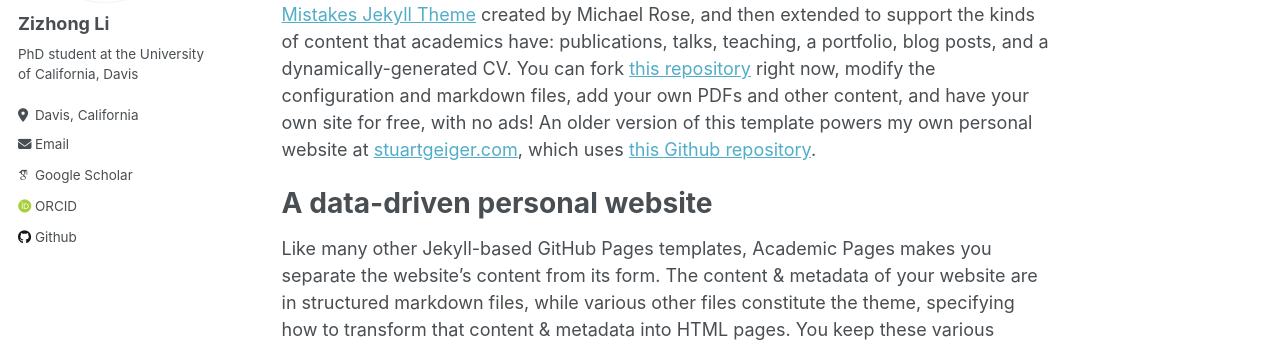
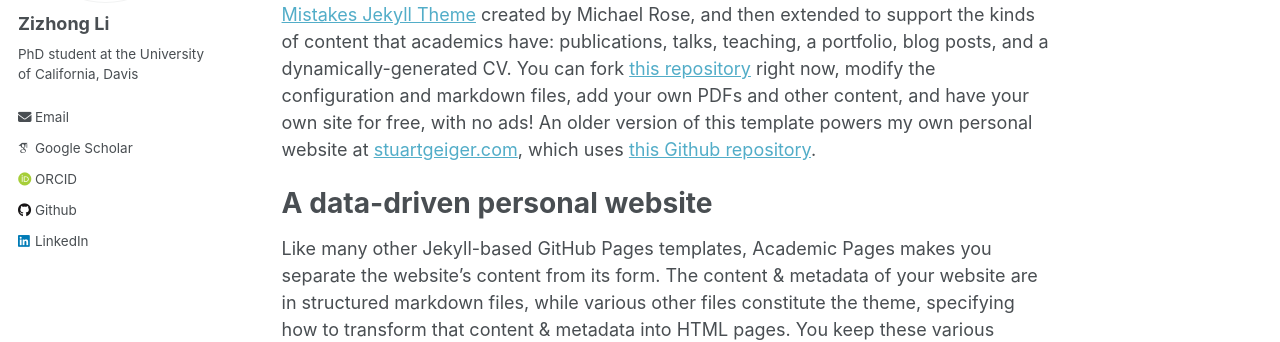
Before and after one commit to lizizhong/lizizhong.github.io, a Jekyll site: the page built from _pages/about.md, in a window 1280 px wide. Shown: the part 283-625 px from the top of the page. Built offline with Jekyll 4.4.1, drawn with Linux system fonts in a browser that asks for light colours; some web fonts are replaced.

Commit message:
Update _config.yml

```diff
--- a/_config.yml
+++ b/_config.yml
@@ -25,7 +25,7 @@ author:
   name             : "Zizhong Li"
   pronouns         : # example: "she/her"
   bio              : "PhD student at the University of California, Davis"
-  location         : "Davis, California"
+  # location         : "Davis, California"
   # employer         : "Red Brick University"
   uri              : # URL
   email            : "zzoli@ucdavis.edu"
@@ -57,7 +57,7 @@ author:
   keybase          : # Username
   instagram        : # Username
   lastfm           : # Username
-  linkedin         : # Username
+  linkedin         : "www.linkedin.com/in/zizhongli"
   mastodon         : # URL
   medium           : # URL
   pinterest        : # Username
```
